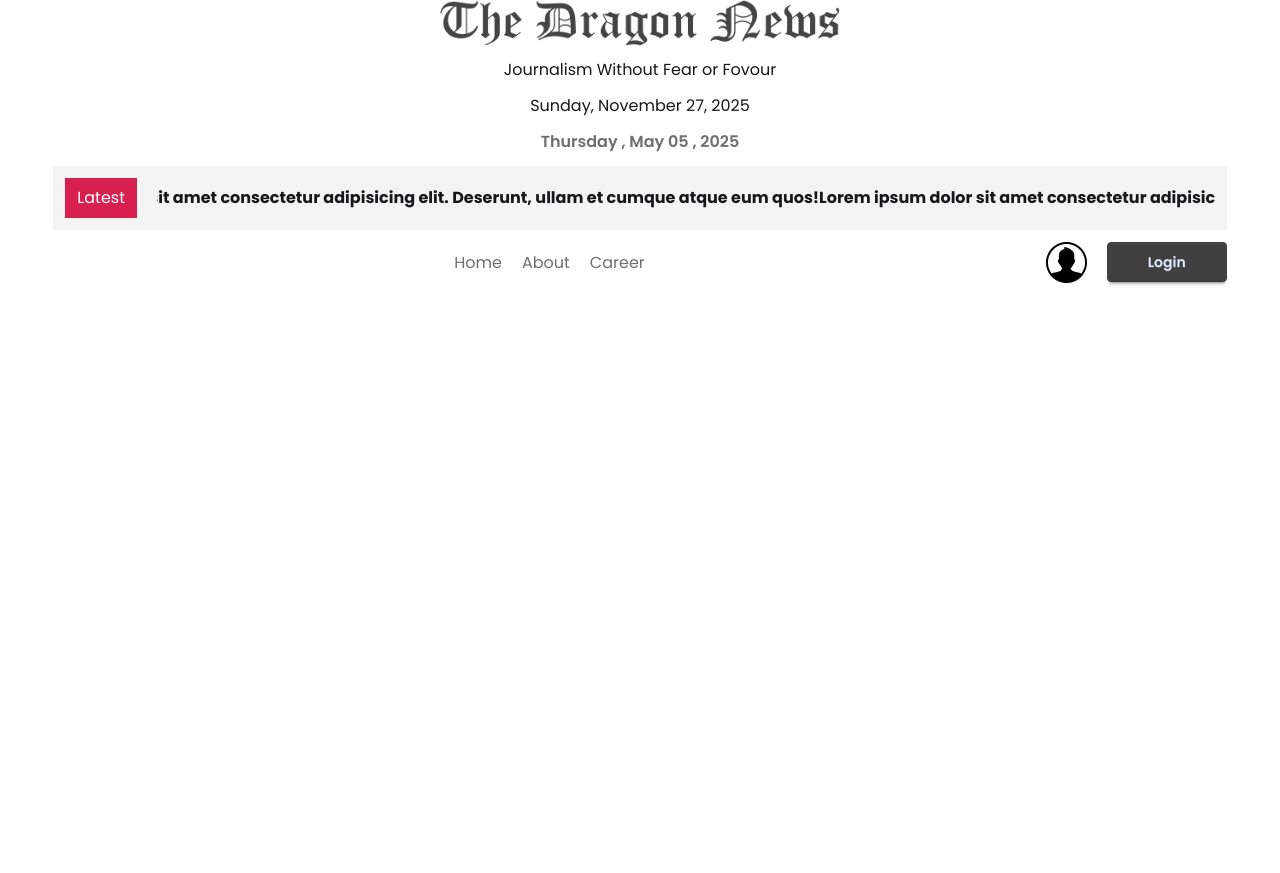
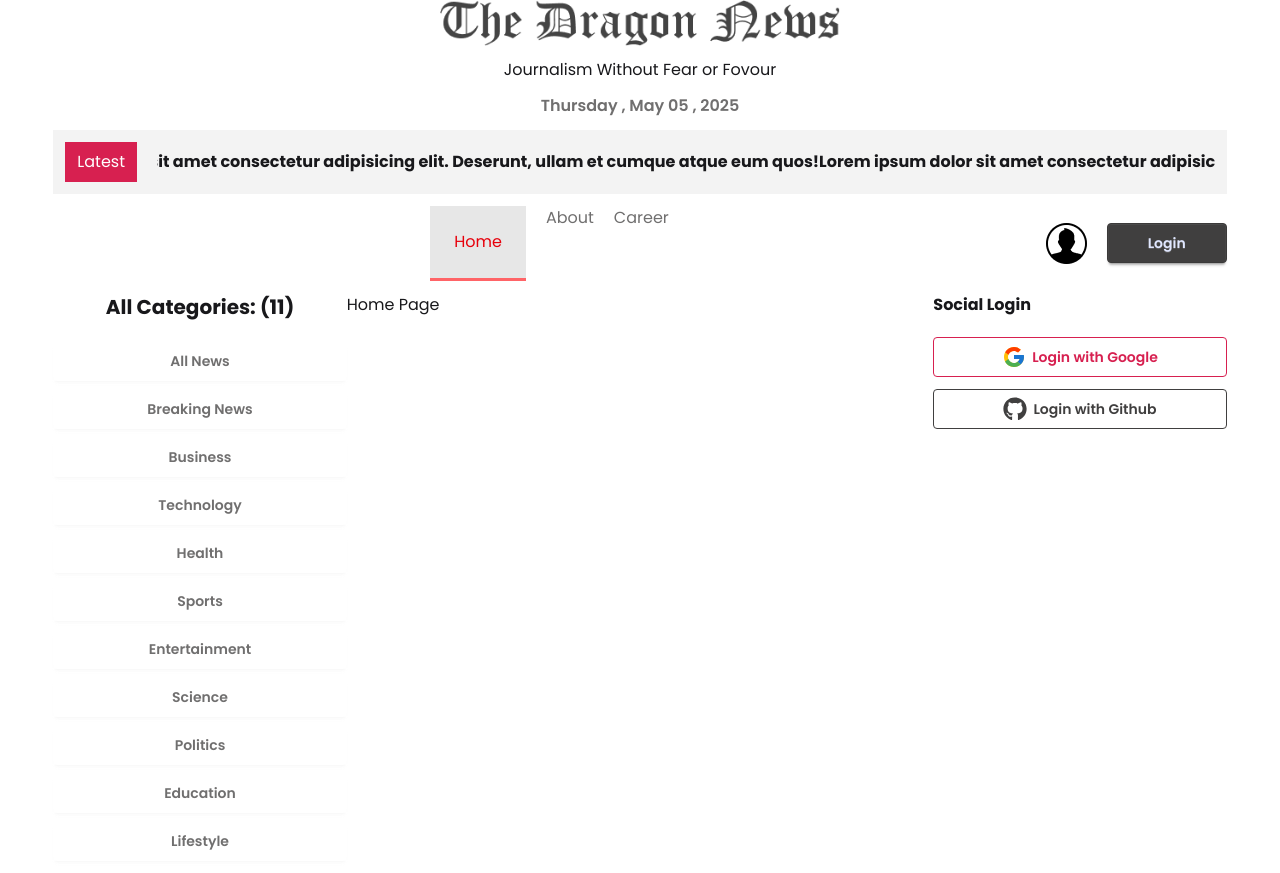
Before and after one commit to zunaid1/dragon-news-app, a React (Vite) app: page / in a window 1280 px wide. Before the commit the page ends 800 px from the top, so only its background shows below. Built offline with nearby package versions, Linux system fonts and the light colour scheme.

Commit message:
left section completed-end-6

```diff
--- a/package.json
+++ b/package.json
@@ -15,6 +15,7 @@
     "react": "^19.0.0",
     "react-dom": "^19.0.0",
     "react-fast-marquee": "^1.6.5",
+    "react-icons": "^5.5.0",
     "react-router": "^7.5.3",
     "tailwindcss": "^4.1.5"
   },
--- a/src/App.css
+++ b/src/App.css
@@ -23,3 +23,8 @@
 *{
 	font-family: "Poppins", sans-serif;
 }
+
+a.active {
+	@apply bg-base-300 border-b-3 border-red-400 text-red-600 p-6;
+
+}
--- /dev/null
+++ b/src/component/Categories.jsx
@@ -0,0 +1,31 @@
+import React, { use } from 'react';
+import { NavLink } from 'react-router';
+
+const categoryPromise = fetch("../../public/categories.json").then((res) => res.json());
+
+
+
+const Categories = () => {
+	const categories = use(categoryPromise);
+
+
+	return (
+		<div>
+			<h2 className='font-bold text-xl text-center'>All Categories: ({categories.length})</h2>
+			<div className='grid grid-cols-1 mt-5 gap-2'>
+				{
+					categories.map((category) => (
+						<NavLink key={category.id}
+							className={"btn bg-base-100 border-0 hover:bg-base-200 font-semibold text-accent"}
+							to={`/category/${category.id}`}
+
+
+						>{category.name}</NavLink>))
+				}
+			</div>
+
+		</div>
+	);
+};
+
+export default Categories;
--- a/src/component/Header/Header.jsx
+++ b/src/component/Header/Header.jsx
@@ -7,7 +7,6 @@ const Header = () => {
 		<div className='flex justify-center items-center flex-col gap-3'>
 			<img className='w-[400px]' src={logo}></img>
 			<p>Journalism Without Fear or Fovour</p>
-			<p>Sunday, November 27, 2025</p>
 			<p className='font-semibold text-accent'>{format(new Date(), "EEEE , MMMM MM , yyyy ")}</p>
 
 		</div>
--- /dev/null
+++ b/src/component/homelayout/LeftAside.jsx
@@ -0,0 +1,15 @@
+import React, { Suspense } from 'react';
+import Categories from '../Categories';
+
+const LeftAside = () => {
+	return (
+		<div>
+			<Suspense fallback={<span className="loading loading-ring loading-xl"></span>
+} >
+				<Categories></Categories>
+			</Suspense>
+		</div>
+	);
+};
+
+export default LeftAside;
--- /dev/null
+++ b/src/component/homelayout/RightAside.jsx
@@ -0,0 +1,12 @@
+import React from 'react';
+import SocialLogin from './SocialLogin';
+
+const RightAside = () => {
+	return (
+		<div>
+			 <SocialLogin></SocialLogin>
+		</div>
+	);
+};
+
+export default RightAside;
--- /dev/null
+++ b/src/component/homelayout/SocialLogin.jsx
@@ -0,0 +1,21 @@
+import React from 'react';
+import { FaGithub } from 'react-icons/fa';
+import { FcGoogle } from "react-icons/fc";
+
+
+const SocialLogin = () => {
+	return (
+		<div>
+			<h1 className='font-bold mb-5'>Social Login </h1>
+			<div className='space-y-3'>
+				<button className='btn btn-secondary btn-outline w-full'><FcGoogle size={24} />
+					Login with Google</button>
+				<button className='btn btn-primary btn-outline w-full'><FaGithub size={24} />
+					Login with Github</button>
+
+			</div>
+		</div>
+	);
+};
+
+export default SocialLogin;
--- a/src/layouts/HomeLayout.jsx
+++ b/src/layouts/HomeLayout.jsx
@@ -3,6 +3,8 @@ import { Outlet } from 'react-router';
 import Header from '../component/Header/Header';
 import LatestNews from '../component/LatestNews';
 import Navbar from '../component/Navbar/Navbar';
+import LeftAside from '../component/homelayout/LeftAside';
+import RightAside from '../component/homelayout/RightAside';
 
 const HomeLayout = () => {
 	return (
@@ -17,12 +19,18 @@ const HomeLayout = () => {
 					<Navbar ></Navbar>
 				</nav>
 			</header>
-			<main>
-				<section className="left-nav"></section>
-				<section className="main">
+
+
+			<main className='w-11/12 mx-auto my-3  grid grid-cols-12'>
+				<aside className='col-span-3'>
+					<LeftAside></LeftAside>
+				</aside>
+				<section className="main col-span-6">
 					<Outlet></Outlet>
 				</section>
-				<section className="right-nav"></section>
+				<aside className='col-span-3'>
+					<RightAside></RightAside>
+				</aside>
 			</main>
 		</div>
 	);
--- /dev/null
+++ b/src/pages/CategoryNews/CategoryNews.jsx
@@ -0,0 +1,14 @@
+import React from 'react';
+import { useParams } from 'react-router';
+
+const CategoryNews = () => {
+	const {id}= useParams()
+
+	return (
+		<div>
+			Category News : {id}
+		</div>
+	);
+};
+
+export default CategoryNews;
--- /dev/null
+++ b/src/pages/Home/Home.jsx
@@ -0,0 +1,11 @@
+import React from 'react';
+
+const Home = () => {
+	return (
+		<div>
+			Home Page
+		</div>
+	);
+};
+
+export default Home;
--- a/src/routes/router.jsx
+++ b/src/routes/router.jsx
@@ -1,12 +1,24 @@
 import { createBrowserRouter } from "react-router";
 import HomeLayout from "../layouts/HomeLayout";
+import Home from "../pages/Home/Home";
+import CategoryNews from "../pages/CategoryNews/CategoryNews";
 
 const router = createBrowserRouter(
 
 	[
 		{
 			path: "/",
-			Component: HomeLayout
+			Component: HomeLayout,
+			children: [
+				{
+					path: "",
+					Component: Home,
+				},
+				{
+					path: "/category/:id",
+					Component: CategoryNews
+				}
+			]
 		},
 		{
 			path: '/auth',
```
Also changed, not shown: 1 other file (tests, documents, lock files or other folders).
